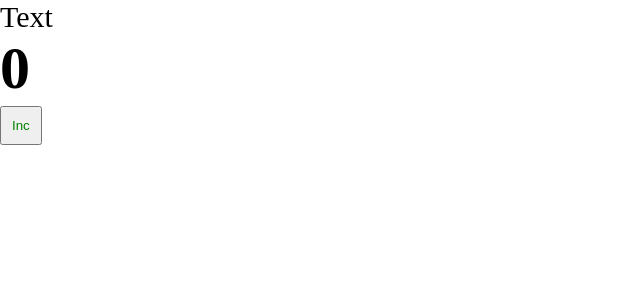
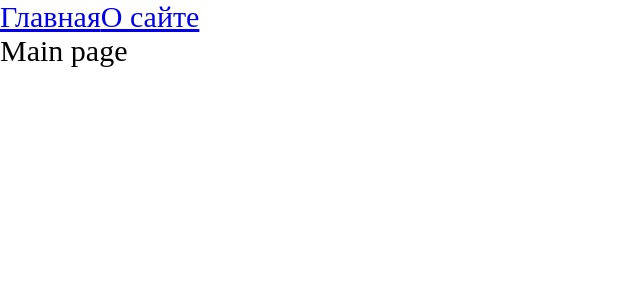
Before and after one commit to LaFlames/fullapp, a React app: page / in a window 1280 px wide. Shown: the top 300 px of the page, without its empty margins (0-640 px from the left). Built offline with nearby package versions, Linux system fonts and the light colour scheme.

Commit message:
feat: add router, lazy components

```diff
--- a/package.json
+++ b/package.json
@@ -16,6 +16,7 @@
     "@types/node": "^18.11.18",
     "@types/react": "^17.0.39",
     "@types/react-dom": "^17.0.11",
+    "@types/react-router-dom": "^5.3.3",
     "@types/webpack": "^5.28.0",
     "@types/webpack-dev-server": "^4.7.2",
     "css-loader": "^6.6.0",
@@ -33,6 +34,7 @@
   },
   "dependencies": {
     "react": "^17.0.2",
-    "react-dom": "^17.0.2"
+    "react-dom": "^17.0.2",
+    "react-router-dom": "^6.2.1"
   }
 }
--- a/src/App.tsx
+++ b/src/App.tsx
@@ -1,12 +1,20 @@
 import React from 'react';
-import Counter from "./components/Counter";
 import './index.scss'
+import {Link, Route, Routes} from "react-router-dom";
+import {AboutPageAsync} from "./pages/AboutPage/AboutPage.async";
+import {MainPageAsync} from "./pages/MainPage/MainPage.async";
 
 const App = () => {
     return (
         <div className="app">
-            Text
-            <Counter />
+            <Link to='/'>Главная</Link>
+            <Link to='/about'>О сайте</Link>
+            <React.Suspense fallback={<div>Loading</div>}>
+                <Routes>
+                    <Route path='about' element={<AboutPageAsync />}/>
+                    <Route path='/' element={<MainPageAsync />}/>
+                </Routes>
+            </React.Suspense>
         </div>
     );
 };
--- a/src/index.tsx
+++ b/src/index.tsx
@@ -1,7 +1,10 @@
 import {render} from "react-dom";
 import App from "./App";
+import {BrowserRouter} from "react-router-dom";
 
 render(
-    <App />,
+    <BrowserRouter>
+        <App />
+    </BrowserRouter>,
     document.getElementById("root")
 )
--- /dev/null
+++ b/src/pages/AboutPage/AboutPage.async.tsx
@@ -0,0 +1,7 @@
+import {lazy} from "react";
+
+export const AboutPageAsync = lazy(() => new Promise(resolve => {
+    // @ts-ignore
+    // just for suspense fallback check
+    setTimeout(() => resolve(import('./AboutPage')), 1500)
+}))
--- /dev/null
+++ b/src/pages/AboutPage/AboutPage.tsx
@@ -0,0 +1,11 @@
+import React from 'react';
+
+const AboutPage = () => {
+    return (
+        <div>
+            About page
+        </div>
+    );
+};
+
+export default AboutPage;
--- /dev/null
+++ b/src/pages/MainPage/MainPage.async.tsx
@@ -0,0 +1,7 @@
+import {lazy} from "react";
+
+export const MainPageAsync = lazy(() => new Promise(resolve => {
+    // @ts-ignore
+    // just for suspense fallback check
+    setTimeout(() => resolve(import('./MainPage')), 1500)
+}))
--- /dev/null
+++ b/src/pages/MainPage/MainPage.tsx
@@ -0,0 +1,11 @@
+import React from 'react';
+
+const MainPage = () => {
+    return (
+        <div>
+            Main page
+        </div>
+    );
+};
+
+export default MainPage;
--- a/tsconfig.json
+++ b/tsconfig.json
@@ -2,7 +2,7 @@
   "compilerOptions": {
     "outDir": "./dist/",
     "noImplicitAny": true,
-    "module": "es6",
+    "module": "esnext",
     "target": "es5",
     "jsx": "react-jsx",
     "allowJs": true,
```
Also changed, not shown: 2 other files (tests, documents, lock files or other folders).
